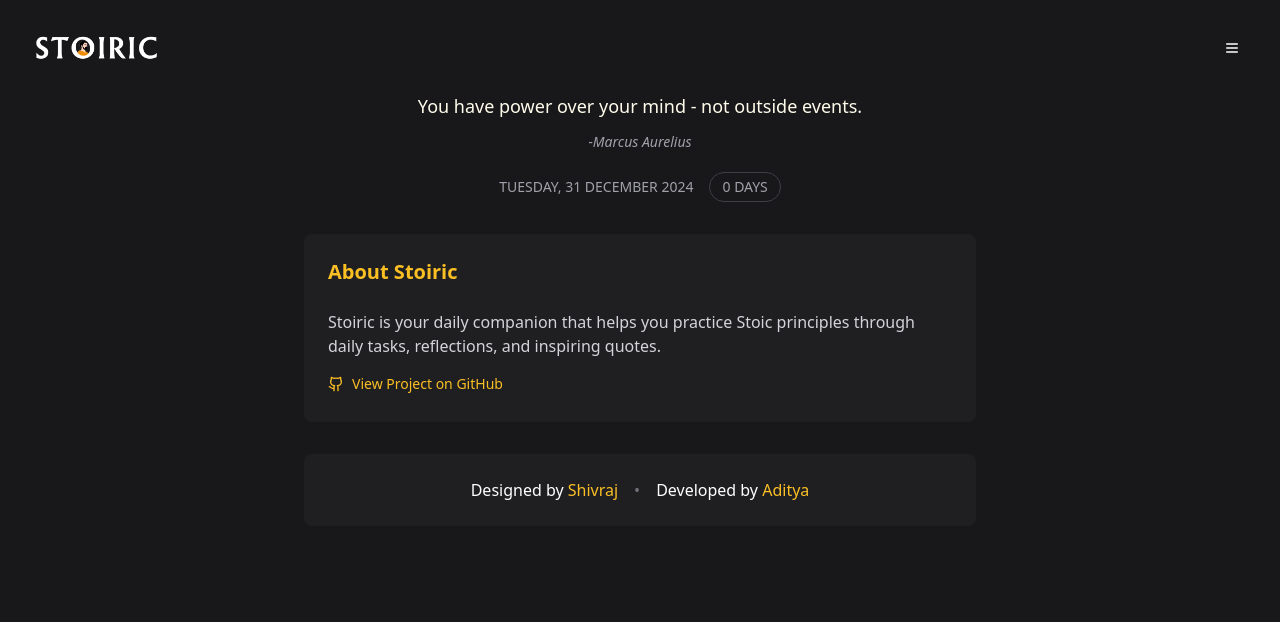
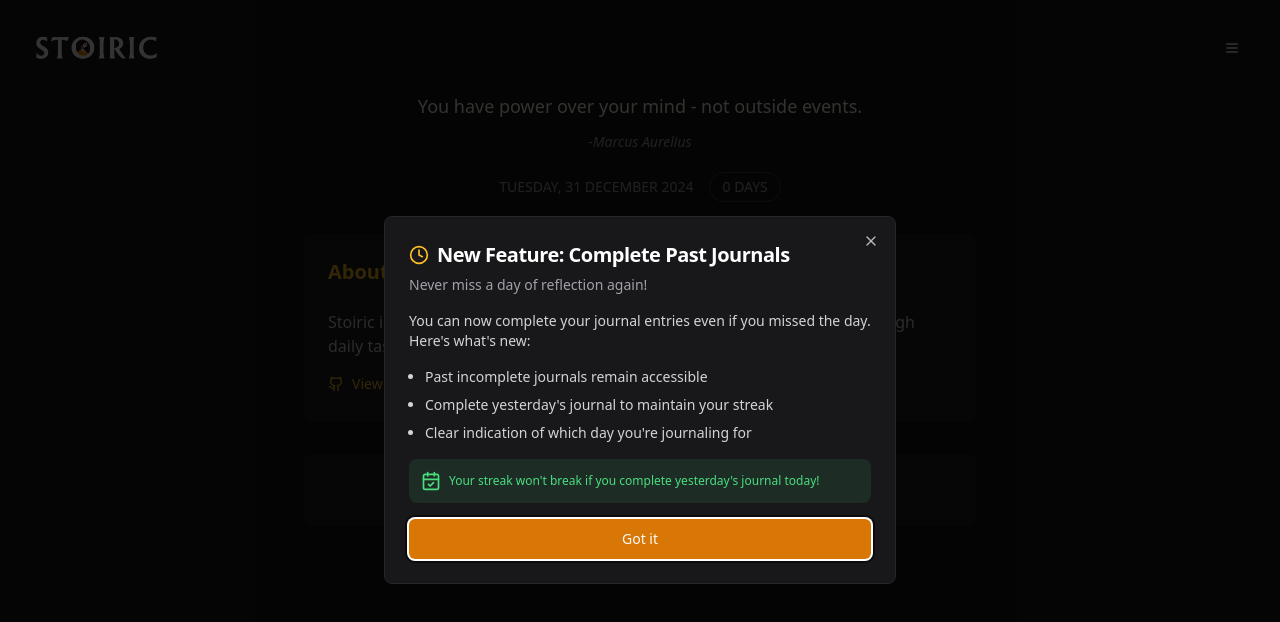
Before and after one commit to aditya-borse/stoiric, a React (Vite) app: page /about in a window 1280 px wide. Shown: the top 622 px of the page. Built offline with nearby package versions, Linux system fonts and the light colour scheme; no server answers.

Commit message:
feat: Add feature announcement dialog for past journals

```diff
--- /dev/null
+++ b/src/components/FeatureAnnouncement.jsx
@@ -0,0 +1,55 @@
+import {
+  Dialog,
+  DialogContent,
+  DialogHeader,
+  DialogTitle,
+  DialogDescription,
+  DialogFooter,
+} from "./ui/dialog"
+import { Button } from "./ui/button"
+import { Clock, CalendarCheck } from "lucide-react"
+
+export default function FeatureAnnouncement({ open, onOpenChange }) {
+  return (
+    <Dialog open={open} onOpenChange={onOpenChange}>
+      <DialogContent className="bg-zinc-900 border-zinc-800 text-white">
+        <DialogHeader>
+          <DialogTitle className="text-xl text-white flex items-center gap-2">
+            <Clock className="h-5 w-5 text-amber-400" />
+            New Feature: Complete Past Journals
+          </DialogTitle>
+          <DialogDescription className="text-zinc-400">
+            Never miss a day of reflection again!
+          </DialogDescription>
+        </DialogHeader>
+
+        <div className="space-y-4 text-sm text-zinc-300">
+          <p>
+            You can now complete your journal entries even if you missed the day.
+            Here's what's new:
+          </p>
+          <ul className="space-y-2 list-disc pl-4">
+            <li>Past incomplete journals remain accessible</li>
+            <li>Complete yesterday's journal to maintain your streak</li>
+            <li>Clear indication of which day you're journaling for</li>
+          </ul>
+          <div className="flex items-center gap-2 text-green-400 bg-green-400/10 p-3 rounded-lg">
+            <CalendarCheck className="h-5 w-5 shrink-0" />
+            <p className="text-xs">
+              Your streak won't break if you complete yesterday's journal today!
+            </p>
+          </div>
+        </div>
+
+        <DialogFooter>
+          <Button
+            onClick={() => onOpenChange(false)}
+            className="w-full bg-amber-600 hover:bg-amber-700"
+          >
+            Got it
+          </Button>
+        </DialogFooter>
+      </DialogContent>
+    </Dialog>
+  )
+}
--- a/src/components/Layout.jsx
+++ b/src/components/Layout.jsx
@@ -1,6 +1,25 @@
+import { useState, useEffect } from "react"
 import { Navigation, Quote, DateStreak } from "@/components/CommonLayout"
+import FeatureAnnouncement from "./FeatureAnnouncement"
+
+const FEATURE_ANNOUNCEMENT_VERSION = "1.0.0"
+const FEATURE_ANNOUNCEMENT_KEY = "feature_announcement_shown"
 
 export default function Layout({ children }) {
+  const [showAnnouncement, setShowAnnouncement] = useState(false)
+
+  useEffect(() => {
+    const hasSeenAnnouncement = localStorage.getItem(FEATURE_ANNOUNCEMENT_KEY) === FEATURE_ANNOUNCEMENT_VERSION
+    if (!hasSeenAnnouncement) {
+      setShowAnnouncement(true)
+    }
+  }, [])
+
+  const handleAnnouncementClose = () => {
+    setShowAnnouncement(false)
+    localStorage.setItem(FEATURE_ANNOUNCEMENT_KEY, FEATURE_ANNOUNCEMENT_VERSION)
+  }
+
   return (
     <div className="min-h-screen bg-zinc-900 text-white flex flex-col">
       <Navigation />
@@ -14,6 +33,11 @@
           {children}
         </div>
       </main>
+
+      <FeatureAnnouncement
+        open={showAnnouncement}
+        onOpenChange={handleAnnouncementClose}
+      />
     </div>
   )
 }
--- /dev/null
+++ b/src/components/ui/dialog.jsx
@@ -0,0 +1,94 @@
+import * as React from "react"
+import * as DialogPrimitive from "@radix-ui/react-dialog"
+import { X } from "lucide-react"
+
+import { cn } from "@/lib/utils"
+
+const Dialog = DialogPrimitive.Root
+
+const DialogTrigger = DialogPrimitive.Trigger
+
+const DialogPortal = DialogPrimitive.Portal
+
+const DialogClose = DialogPrimitive.Close
+
+const DialogOverlay = React.forwardRef(({ className, ...props }, ref) => (
+  <DialogPrimitive.Overlay
+    ref={ref}
+    className={cn(
+      "fixed inset-0 z-50 bg-black/80  data-[state=open]:animate-in data-[state=closed]:animate-out data-[state=closed]:fade-out-0 data-[state=open]:fade-in-0",
+      className
+    )}
+    {...props} />
+))
+DialogOverlay.displayName = DialogPrimitive.Overlay.displayName
+
+const DialogContent = React.forwardRef(({ className, children, ...props }, ref) => (
+  <DialogPortal>
+    <DialogOverlay />
+    <DialogPrimitive.Content
+      ref={ref}
+      className={cn(
+        "fixed left-[50%] top-[50%] z-50 grid w-full max-w-lg translate-x-[-50%] translate-y-[-50%] gap-4 border bg-background p-6 shadow-lg duration-200 data-[state=open]:animate-in data-[state=closed]:animate-out data-[state=closed]:fade-out-0 data-[state=open]:fade-in-0 data-[state=closed]:zoom-out-95 data-[state=open]:zoom-in-95 data-[state=closed]:slide-out-to-left-1/2 data-[state=closed]:slide-out-to-top-[48%] data-[state=open]:slide-in-from-left-1/2 data-[state=open]:slide-in-from-top-[48%] sm:rounded-lg",
+        className
+      )}
+      {...props}>
+      {children}
+      <DialogPrimitive.Close
+        className="absolute right-4 top-4 rounded-sm opacity-70 ring-offset-background transition-opacity hover:opacity-100 focus:outline-none focus:ring-2 focus:ring-ring focus:ring-offset-2 disabled:pointer-events-none data-[state=open]:bg-accent data-[state=open]:text-muted-foreground">
+        <X className="h-4 w-4" />
+        <span className="sr-only">Close</span>
+      </DialogPrimitive.Close>
+    </DialogPrimitive.Content>
+  </DialogPortal>
+))
+DialogContent.displayName = DialogPrimitive.Content.displayName
+
+const DialogHeader = ({
+  className,
+  ...props
+}) => (
+  <div
+    className={cn("flex flex-col space-y-1.5 text-center sm:text-left", className)}
+    {...props} />
+)
+DialogHeader.displayName = "DialogHeader"
+
+const DialogFooter = ({
+  className,
+  ...props
+}) => (
+  <div
+    className={cn("flex flex-col-reverse sm:flex-row sm:justify-end sm:space-x-2", className)}
+    {...props} />
+)
+DialogFooter.displayName = "DialogFooter"
+
+const DialogTitle = React.forwardRef(({ className, ...props }, ref) => (
+  <DialogPrimitive.Title
+    ref={ref}
+    className={cn("text-lg font-semibold leading-none tracking-tight", className)}
+    {...props} />
+))
+DialogTitle.displayName = DialogPrimitive.Title.displayName
+
+const DialogDescription = React.forwardRef(({ className, ...props }, ref) => (
+  <DialogPrimitive.Description
+    ref={ref}
+    className={cn("text-sm text-muted-foreground", className)}
+    {...props} />
+))
+DialogDescription.displayName = DialogPrimitive.Description.displayName
+
+export {
+  Dialog,
+  DialogPortal,
+  DialogOverlay,
+  DialogClose,
+  DialogTrigger,
+  DialogContent,
+  DialogHeader,
+  DialogFooter,
+  DialogTitle,
+  DialogDescription,
+}
--- a/src/utils/dailyStorage.js
+++ b/src/utils/dailyStorage.js
@@ -74,9 +74,14 @@
   for (let i = 0; i < localStorage.length; i++) {
     const key = localStorage.key(i);
     if (key?.startsWith(keyPrefix)) {
+      try {
         const data = JSON.parse(localStorage.getItem(key));
         const date = key.replace(keyPrefix, '');
         logs.push({ date, ...data });
+      } catch (error) {
+        console.error(`Failed to parse data for key ${key}:`, error);
+        continue;
+      }
     }
   }
 
@@ -90,11 +95,15 @@
   for (let i = 0; i < localStorage.length; i++) {
     const key = localStorage.key(i);
     if (key?.startsWith(keyPrefix)) {
+      try {
         const data = JSON.parse(localStorage.getItem(key));
         if (data.isDayCompleted) {
           const date = key.replace(keyPrefix, '');
           logs[date] = data.finalScore || 0;
-        // console.log('Found completed day in storage:', date, data); // Debug log
+        }
+      } catch (error) {
+        console.error(`Failed to parse data for key ${key}:`, error);
+        continue;
       }
     }
   }
```
Lines whose indentation alone changed are shown as unchanged.
